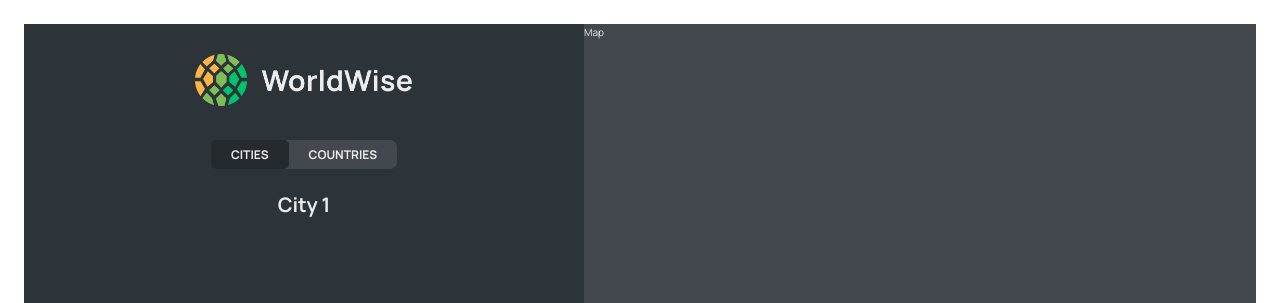
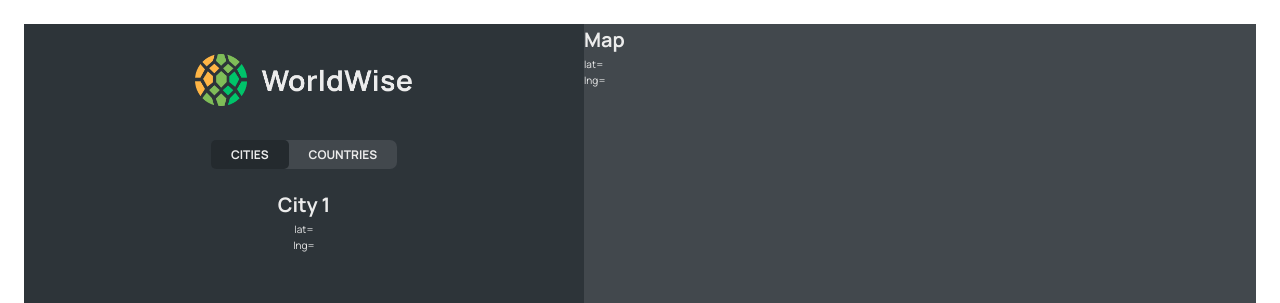
Before and after one commit to RachitJain959/worldwise, a React (Vite) app: page /app/cities/1 in a window 1280 px wide. Shown: the top 303 px of the page. Built offline with nearby package versions, Linux system fonts and the light colour scheme; data requests are answered from the project's data file.

Commit message:
Read query string

```diff
--- a/src/components/City.jsx
+++ b/src/components/City.jsx
@@ -1,4 +1,4 @@
-import { useParams } from 'react-router-dom';
+import { useParams, useSearchParams } from 'react-router-dom';
 import styles from './City.module.css';
 
 const formatDate = (date) =>
@@ -19,9 +19,19 @@
     notes: 'My favorite city so far!',
   };
 
+  const [searchParams, setSearchParams] = useSearchParams();
+  const lat = searchParams.get('lat');
+  const lng = searchParams.get('lng');
+
   const { cityName, emoji, date, notes } = currentCity;
 
-  return <h1>City {id}</h1>;
+  return (
+    <>
+      <h1>City {id}</h1>
+      <p>lat={lat}</p>
+      <p>lng={lng}</p>
+    </>
+  );
 }
 
 export default City;
--- a/src/components/CityItem.jsx
+++ b/src/components/CityItem.jsx
@@ -9,11 +9,14 @@
   }).format(new Date(date));
 
 function CityItem({ city }) {
-  const { cityName, emoji, date, id } = city;
+  const { cityName, emoji, date, id, position } = city;
 
   return (
     <li>
-      <Link className={styles.cityItem} to={`${id}`}>
+      <Link
+        className={styles.cityItem}
+        to={`${id}?lat=${position.lat}&lng=${position.lng}`}
+      >
         <span className={styles.emoji}>{emoji}</span>
         <h3 className={styles.name}>{cityName}</h3>
         <time className={styles.time}>{formatDate(date)}</time>
--- a/src/components/Map.jsx
+++ b/src/components/Map.jsx
@@ -1,7 +1,19 @@
+import { useSearchParams } from 'react-router-dom';
 import styles from './Map.module.css';
 
 function Map() {
-  return <div className={styles.mapContainer}>Map</div>;
+  const [searchParams, setSearchParams] = useSearchParams();
+
+  const lat = searchParams.get('lat');
+  const lng = searchParams.get('lng');
+
+  return (
+    <div className={styles.mapContainer}>
+      <h1>Map</h1>
+      <p>lat={lat}</p>
+      <p>lng={lng}</p>
+    </div>
+  );
 }
 
 export default Map;
```
